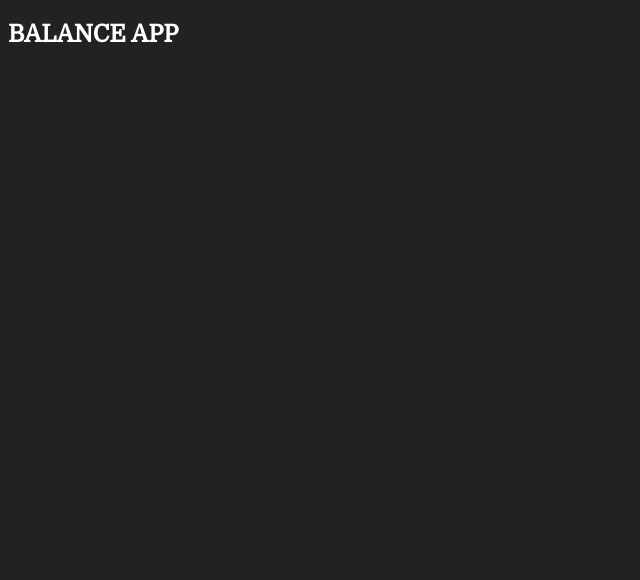
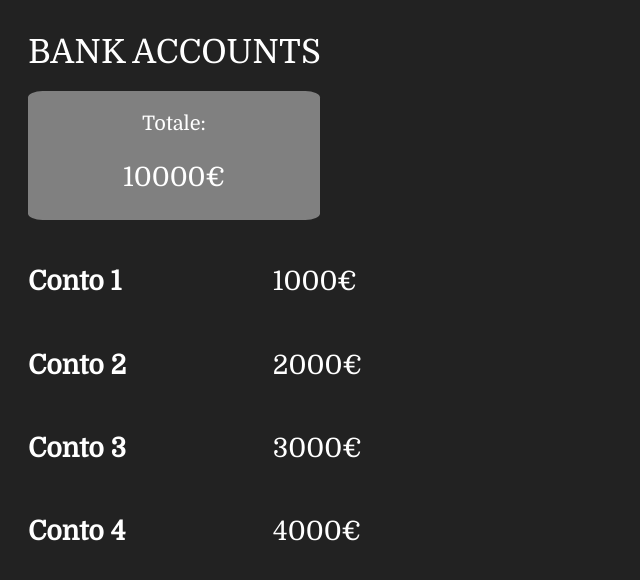
Before and after one commit to michelecossuu/app-balance-fe, an Angular app: page /bankAccounts in a window 1280 px wide. Shown: the top 580 px of the page, without its empty margins (0-640 px from the left). Built offline with nearby package versions, Linux system fonts and the light colour scheme.

Commit message:
aggiunta parte visiva della schermata BankAccounts

```diff
--- a/src/app/bank_accounts/bank_accounts.component.html
+++ b/src/app/bank_accounts/bank_accounts.component.html
@@ -1 +1,30 @@
-<h2 class="title">BALANCE APP</h2>
+<div class="container">
+
+    <p class="title">{{ labels.bankAccounts.title }}</p>
+
+    <!-- div con il totale -->
+
+    <div class="total_div align-text-center">
+
+        <p class="total_size">Totale:</p>
+        <p class="balance_size">{{ totalBalance }}€</p>
+
+    </div>
+
+    <!-- div con i conti -->
+
+    <div class="bank_accounts_div">
+        <div *ngFor="let account of bankAccounts" class="bank_account_div">
+
+            <div class="account_name">
+                <p class="bank_account_text">{{ account.name }}</p>
+            </div>
+
+            <div class="account_balance">
+                <p class="bank_account_balance">{{ account.balance }}€</p>
+            </div>
+
+        </div>
+    </div>
+
+</div>
--- a/src/app/bank_accounts/bank_accounts.component.scss
+++ b/src/app/bank_accounts/bank_accounts.component.scss
@@ -0,0 +1,61 @@
+/* ----------------------------------------------------------------
+BANK ACCOUNTS STYLE
+---------------------------------------------------------------- */
+
+$background-theme-gray: #808080;
+
+.container {
+    margin-left: 20px;
+    margin-right: 20px;
+}
+
+.title {
+    font-size: 25pt;
+    margin-bottom: 20px;
+}
+
+.total_div {
+    width: 290px;
+    height: auto;
+    background-color: $background-theme-gray;
+    padding: 1px;
+    border-radius: 5%;
+}
+
+.total_size {
+    font-size: 15pt;
+}
+
+.balance_size {
+    font-size: 20pt;
+}
+
+.bank_accounts_div {
+    width: auto;
+    height: auto;
+    margin-top: 20px;
+}
+
+.bank_account_div {
+    width: auto;
+    height: auto;
+    display: flex;
+    align-items: center; /* Allinea verticalmente i contenuti al centro */
+}
+
+.account_name {
+    flex: 20; /* Occupa lo spazio disponibile rimanente */
+}
+
+.bank_account_text {
+    font-size: 20pt;
+    font-weight: bold;
+}
+
+.account_balance {
+    flex: 80; /* Allinea il testo al centro orizzontalmente */
+}
+
+.bank_account_balance {
+    font-size: 20pt;
+}
--- a/src/app/bank_accounts/bank_accounts.component.ts
+++ b/src/app/bank_accounts/bank_accounts.component.ts
@@ -1,4 +1,5 @@
 import { Component } from '@angular/core';
+import * as labels from '../../assets/labels/labels.json';
 
 @Component({
   selector: 'app-bank-accounts',
@@ -6,5 +7,30 @@ import { Component } from '@angular/core';
   styleUrls: ['./bank_accounts.component.scss']
 })
 export class BankAccountsComponent {
+  labels = labels;
+  totalBalance = 0;
+
+  bankAccounts: { name: string, balance: number }[] = [
+    { name: 'Conto 1', balance: 1000 },
+    { name: 'Conto 2', balance: 2000 },
+    { name: 'Conto 3', balance: 3000 },
+    { name: 'Conto 4', balance: 4000 }
+  ];
+
+  /**
+   * Metodo per calcolare il Total Balance
+   */
+  getTotalBalance(): void {
+    this.bankAccounts.forEach(element => {
+      this.totalBalance += element.balance;
+    });
+  }
+
+  /**
+   * Calcolo il Total Balance una volta sola
+   */
+  ngOnInit(): void {
+    this.getTotalBalance();
+  }
 
 }
--- a/src/app/home/home.component.scss
+++ b/src/app/home/home.component.scss
@@ -1,6 +1,12 @@
 /* ----------------------------------------------------------------
 HOME STYLE
 ---------------------------------------------------------------- */
+
+.container {
+    margin-top: 200px;
+    margin-left: 300px;
+    margin-right: 300px;
+}
 
 .title {
     font-size: 45pt;
--- a/src/assets/labels/labels.json
+++ b/src/assets/labels/labels.json
@@ -1,10 +1,14 @@
 {
     "appTitle": "BALANCE APP",
     "home": {
-        "bankAccount": "BANK ACCOUNT",
-        "myAccount": "MY ACCOUNT",
-        "categories": "CATEGORIES",
-        "settings": "SETTINGS",
-        "transactions": "TRANSACTIONS"
+      "bankAccount": "BANK ACCOUNT",
+      "myAccount": "MY ACCOUNT",
+      "categories": "CATEGORIES",
+      "settings": "SETTINGS",
+      "transactions": "TRANSACTIONS"
+    },
+    "bankAccounts": {
+      "title": "BANK ACCOUNTS"
     }
+
   }
--- a/src/styles.scss
+++ b/src/styles.scss
@@ -12,12 +12,6 @@ body {
     background-color: $background-theme-dark;
     color: $text-color-light;
     font-family: 'Domine';
-}
-
-.container {
-    margin-top: 200px;
-    margin-left: 300px;
-    margin-right: 300px;
 }
 
 .align-text-center {
```
